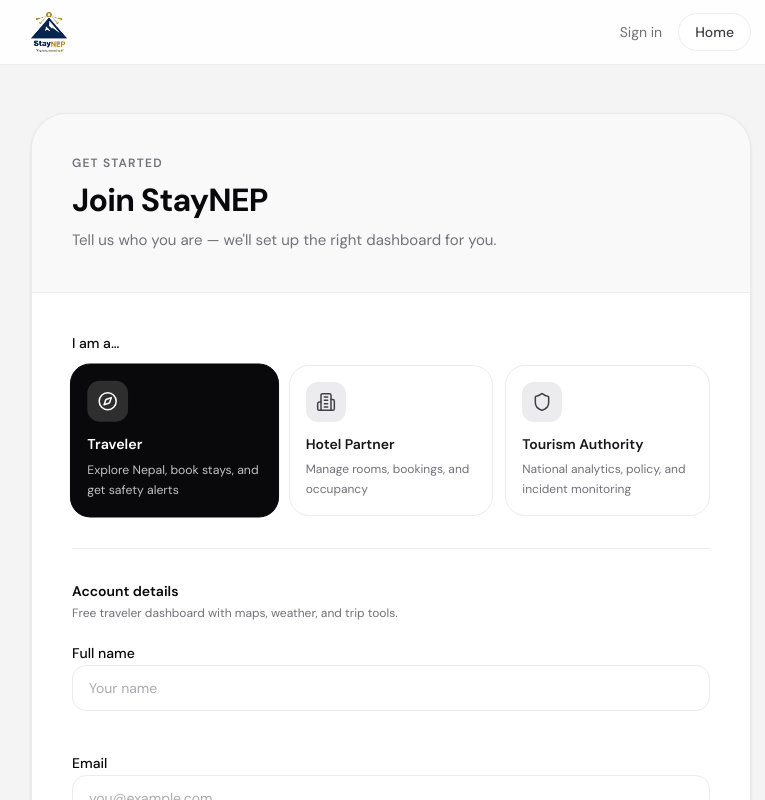
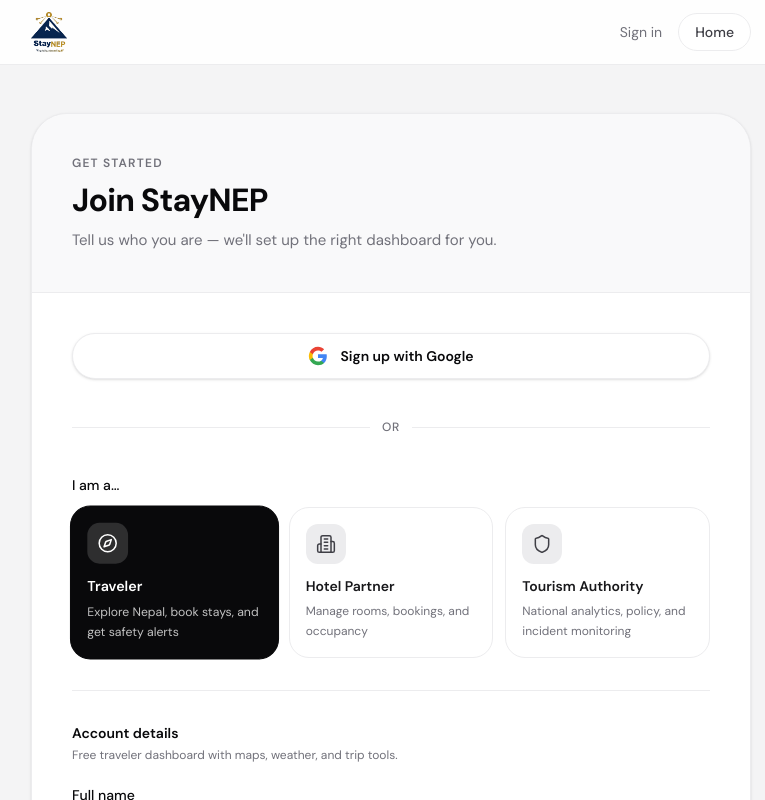
Before and after one commit to prabin923/NEPGEOM-StayNEP, a Next.js app in the folder staynep/: page /signup in a window 1280 px wide. Shown: the top 800 px of the page, without its empty margins (249-1014 px from the left). Built offline with nearby package versions, Linux system fonts and the light colour scheme; no server answers.

Commit message:
google oauth

```diff
--- a/staynep/src/app/(auth)/signup/page.tsx
+++ b/staynep/src/app/(auth)/signup/page.tsx
@@ -1,3 +1,4 @@
+import { Suspense } from "react";
 import SignupForm from "@/components/auth/SignupForm";
 
 export const metadata = {
@@ -19,7 +20,13 @@
         </p>
       </div>
       <div className="px-6 py-8 sm:px-10 sm:py-10">
-        <SignupForm />
+        <Suspense
+          fallback={
+            <p className="text-sm text-steel font-cosmica">Loading…</p>
+          }
+        >
+          <SignupForm />
+        </Suspense>
       </div>
     </div>
   );
--- a/staynep/src/components/auth/SignupForm.tsx
+++ b/staynep/src/components/auth/SignupForm.tsx
@@ -40,10 +40,31 @@
 
   const showOrganization = role === "hotel" || role === "authorities";
 
+  const googleDisabled =
+    (role === "hotel" || role === "authorities") && !organization.trim();
+
   return (
+    <div className="space-y-8">
+      {(state.error || oauthErrorMessage) && (
+        <AuthError message={state.error ?? oauthErrorMessage ?? ""} />
+      )}
+
+      <GoogleSignInButton
+        mode="signup"
+        signupRole={role}
+        signupOrganization={organization}
+        disabled={googleDisabled}
+      />
+      {googleDisabled && (
+        <p className="text-center text-xs text-steel font-cosmica">
+          Enter your {role === "hotel" ? "hotel" : "organization"} name first to
+          sign up with Google.
+        </p>
+      )}
+
+      <AuthDivider />
+
     <form action={formAction} className="space-y-8">
-      {state.error && <AuthError message={state.error} />}
-
       <section aria-labelledby="role-heading">
         <h2 id="role-heading" className="sr-only">
           Choose your role
@@ -96,6 +117,8 @@
               name="organization"
               type="text"
               required={showOrganization}
+              value={organization}
+              onChange={(e) => setOrganization(e.target.value)}
               placeholder={
                 role === "hotel"
                   ? "e.g. Fishtail Lodge"
@@ -148,5 +171,6 @@
         </Link>
       </p>
     </form>
+    </div>
   );
 }
--- a/staynep/src/lib/auth.ts
+++ b/staynep/src/lib/auth.ts
@@ -85,8 +85,10 @@
       const role = parseSignupRoleCookie(
         cookieStore.get("staynep_signup_role")?.value
       );
-      const organization =
-        cookieStore.get("staynep_signup_org")?.value?.trim() || undefined;
+      const orgRaw = cookieStore.get("staynep_signup_org")?.value;
+      const organization = orgRaw
+        ? decodeURIComponent(orgRaw).trim() || undefined
+        : undefined;
 
       if (role === "hotel" && !organization) {
         return "/signup?error=hotel_name_required";
@@ -104,8 +106,8 @@
         { role, organization }
       );
 
-      cookieStore.delete("staynep_signup_role");
-      cookieStore.delete("staynep_signup_org");
+      cookieStore.set("staynep_signup_role", "", { maxAge: 0, path: "/" });
+      cookieStore.set("staynep_signup_org", "", { maxAge: 0, path: "/" });
 
       return true;
     },
```
Also changed, not shown: 1 other file (tests, documents, lock files or other folders).
